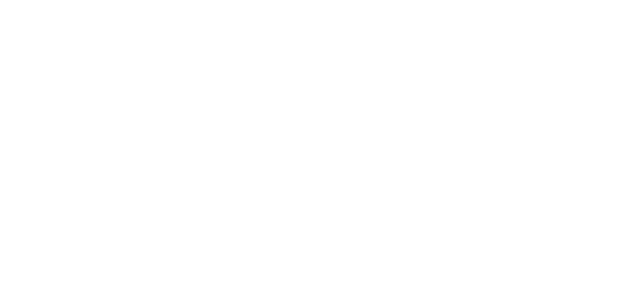
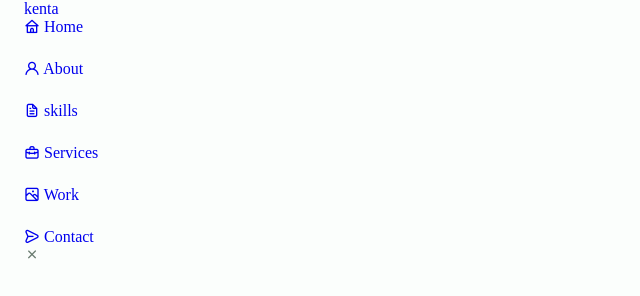
Before and after one commit to kentakki416/my_portfolio, a plain HTML site: page index.html in a window 1280 px wide. Shown: the whole page, without its empty margins (0-640 px from the left). Drawn offline with nearby package versions, Linux system fonts and the light colour scheme.

Commit message:
headerのnavの作成とスタイルの追加

```diff
--- a/assets/css/styles.css
+++ b/assets/css/styles.css
@@ -75,10 +75,77 @@
 /*========== Button Dark/Light ==========*/
 
 /*==================== BASE ====================*/
+* {
+  box-sizing: border-box;
+  padding: 0;
+  margin: 0;
+}
 
-/*==================== REUSABLE CSS CLASSES ====================*/
+html {
+  scroll-behavior: smooth;
+}
+
+body {
+  margin: 0 0 var(--header-height) 0;
+  font-family: var(--body-color);
+  font-size: var(--normal-font-size);
+  background-color: var(--body-color);
+  color: var(--text-color);
+}
+
+h1,
+h2,
+h3,
+h4 {
+  color: var(--title-color);
+  font-weight: var(--font-semi-bold);
+}
+
+ul {
+  list-style: none;
+}
+
+a {
+  text-decoration: none;
+}
+
+img {
+  max-width: 100%;
+  height: auto;
+}
+
+/*==================== 再利用可能なcss ====================*/
+
+.section {
+  padding: 2rem 0 4rem;
+}
+
+.section__title {
+  font-size: var(--h1-font-size);
+}
+
+.section__subtitle {
+  display: block;
+  font-size: var(--small-font-size);
+  margin-bottom: var(--mg-3);
+}
+
+.section__title,
+.section__subtitle {
+  text-align: center;
+}
 
 /*==================== LAYOUT ====================*/
+.container {
+  max-width: 768px;
+  margin-left: var(--mb-1-5);
+  margin-right: var(--mb-1-5);
+}
+
+.grid {
+  display: grid;
+  gap: 1.5rem;
+}
 
 /*==================== NAV ====================*/
 
--- a/index.html
+++ b/index.html
@@ -17,7 +17,40 @@
   </head>
   <body>
     <!--==================== HEADER ====================-->
-    <header class="header" id="header"></header>
+    <header class="header" id="header">
+      <nav class="nav container">
+        <a href="#" class="nav_logo">kenta</a>
+
+        <div class="nav__menu" id="nav__menu">
+          <ul class="nav__list grid">
+            <li class="nav__item">
+              <a href="#home" class="nav__link"> <i class="uil uil-home"></i> Home </a>
+            </li>
+
+            <li class="nav__item">
+              <a href="#about" class="nav__link"><i class="uil uil-user"></i> About</a>
+            </li>
+
+            <li class="nav__item">
+              <a href="#skills" class="nav__link"><i class="uil uil-file-alt"></i> skills</a>
+            </li>
+
+            <li class="nav__item">
+              <a href="#services" class="nav__link"><i class="uil uil-briefcase-alt"></i> Services</a>
+            </li>
+
+            <li class="nav__item">
+              <a href="#work" class="nav__link"><i class="uil uil-scenery"></i> Work</a>
+            </li>
+
+            <li class="nav__item">
+              <a href="#contact" class="nav__link"><i class="uil uil-message"></i> Contact</a>
+            </li>
+          </ul>
+          <i class="uil uil-times nav_close" id="nav-close"></i>
+        </div>
+      </nav>
+    </header>
 
     <!--==================== MAIN ====================-->
     <main class="main">
```
